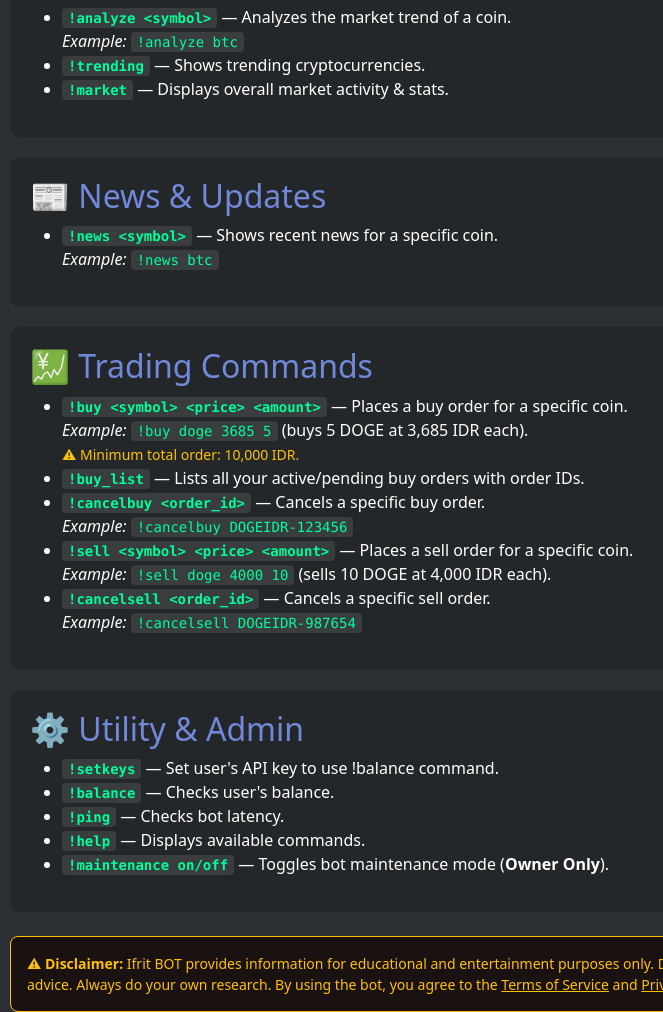
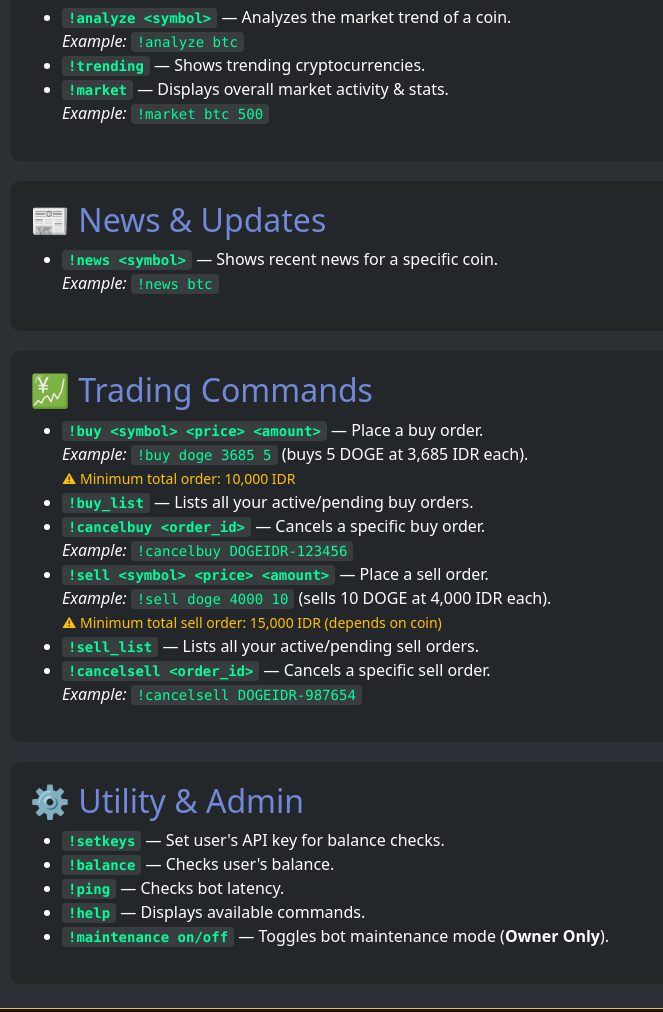
Before and after one commit to Ifrit42/ifrit-bot, a plain HTML site: page docs.html in a window 1280 px wide. Shown: the part 600-1612 px from the top of the page, without its empty margins (72-735 px from the left). Drawn offline with nearby package versions, Linux system fonts and the light colour scheme.

Commit message:
Update docs.html

```diff
--- a/docs.html
+++ b/docs.html
@@ -129,7 +129,7 @@
   <div class="command-section fade-in">
     <h2>💲 Crypto Price & Alerts</h2>
     <ul>
-        <li><b><code>!price &lt;symbol&gt;</code></b> — Fetches the latest price of a cryptocurrency.<br><i>Example:</i> <code>!price btc</code></li>
+      <li><b><code>!price &lt;symbol&gt;</code></b> — Fetch the latest price of a cryptocurrency.<br><i>Example:</i> <code>!price btc</code></li>
       <li><b><code>!alert &lt;symbol&gt; &lt;target price&gt;</code></b> — Sets a price alert for a coin.<br><i>Example:</i> <code>!alert doge 10000</code> or <code>!alert eth +10%</code></li>
       <li><b><code>!removealert &lt;symbol&gt;</code></b> — Removes an active alert.<br><i>Example:</i> <code>!removealert btc</code></li>
       <li><b><code>!alerts</code></b> — Lists all your active alerts.</li>
@@ -141,7 +141,7 @@
     <ul>
       <li><b><code>!analyze &lt;symbol&gt;</code></b> — Analyzes the market trend of a coin.<br><i>Example:</i> <code>!analyze btc</code></li>
       <li><b><code>!trending</code></b> — Shows trending cryptocurrencies.</li>
-        <li><b><code>!market</code></b> — Displays overall market activity & stats.</li>
+      <li><b><code>!market</code></b> — Displays overall market activity & stats.<br><i>Example:</i> <code>!market btc 500</code></li>
     </ul>
   </div>
 
@@ -156,24 +156,22 @@
     <h2>💹 Trading Commands</h2>
     <ul>
       <li>
-      <b><code>!buy &lt;symbol&gt; &lt;price&gt; &lt;amount&gt;</code></b> — Places a buy order for a specific coin.
-      <br><i>Example:</i> <code>!buy doge 3685 5</code> (buys 5 DOGE at 3,685 IDR each).
-      <br><small class="text-warning">⚠ Minimum total order: 10,000 IDR.</small>
+        <b><code>!buy &lt;symbol&gt; &lt;price&gt; &lt;amount&gt;</code></b> — Place a buy order.<br>
+        <i>Example:</i> <code>!buy doge 3685 5</code> (buys 5 DOGE at 3,685 IDR each).<br>
+        <small class="text-warning">⚠ Minimum total order: 10,000 IDR</small>
+      </li>
+      <li><b><code>!buy_list</code></b> — Lists all your active/pending buy orders.</li>
+      <li><b><code>!cancelbuy &lt;order_id&gt;</code></b> — Cancels a specific buy order.<br>
+        <i>Example:</i> <code>!cancelbuy DOGEIDR-123456</code>
       </li>
       <li>
-      <b><code>!buy_list</code></b> — Lists all your active/pending buy orders with order IDs.
+        <b><code>!sell &lt;symbol&gt; &lt;price&gt; &lt;amount&gt;</code></b> — Place a sell order.<br>
+        <i>Example:</i> <code>!sell doge 4000 10</code> (sells 10 DOGE at 4,000 IDR each).<br>
+        <small class="text-warning">⚠ Minimum total sell order: 15,000 IDR (depends on coin)</small>
       </li>
-    <li>
-      <b><code>!cancelbuy &lt;order_id&gt;</code></b> — Cancels a specific buy order.
-      <br><i>Example:</i> <code>!cancelbuy DOGEIDR-123456</code>
-    </li>
-    <li>
-      <b><code>!sell &lt;symbol&gt; &lt;price&gt; &lt;amount&gt;</code></b> — Places a sell order for a specific coin.
-      <br><i>Example:</i> <code>!sell doge 4000 10</code> (sells 10 DOGE at 4,000 IDR each).
-    </li>
-    <li>
-      <b><code>!cancelsell &lt;order_id&gt;</code></b> — Cancels a specific sell order.
-      <br><i>Example:</i> <code>!cancelsell DOGEIDR-987654</code>
+      <li><b><code>!sell_list</code></b> — Lists all your active/pending sell orders.</li>
+      <li><b><code>!cancelsell &lt;order_id&gt;</code></b> — Cancels a specific sell order.<br>
+        <i>Example:</i> <code>!cancelsell DOGEIDR-987654</code>
       </li>
     </ul>
   </div>
@@ -181,12 +179,14 @@
   <div class="command-section fade-in">
     <h2>⚙️ Utility & Admin</h2>
     <ul>
-        <li><b><code>!setkeys</code></b> — Set user's API key to use !balance command.</li>
+      <li><b><code>!setkeys</code></b> — Set user's API key for balance checks.</li>
       <li><b><code>!balance</code></b> — Checks user's balance.</li>
       <li><b><code>!ping</code></b> — Checks bot latency.</li>
       <li><b><code>!help</code></b> — Displays available commands.</li>
       <li><b><code>!maintenance on/off</code></b> — Toggles bot maintenance mode (<b>Owner Only</b>).</li>
     </ul>
+  </div>
+
 </div>
 
     <div class="mt-4 p-3 rounded-3 border border-warning fade-in" style="background:#1a1111;">
```
Lines whose indentation alone changed are shown as unchanged.
